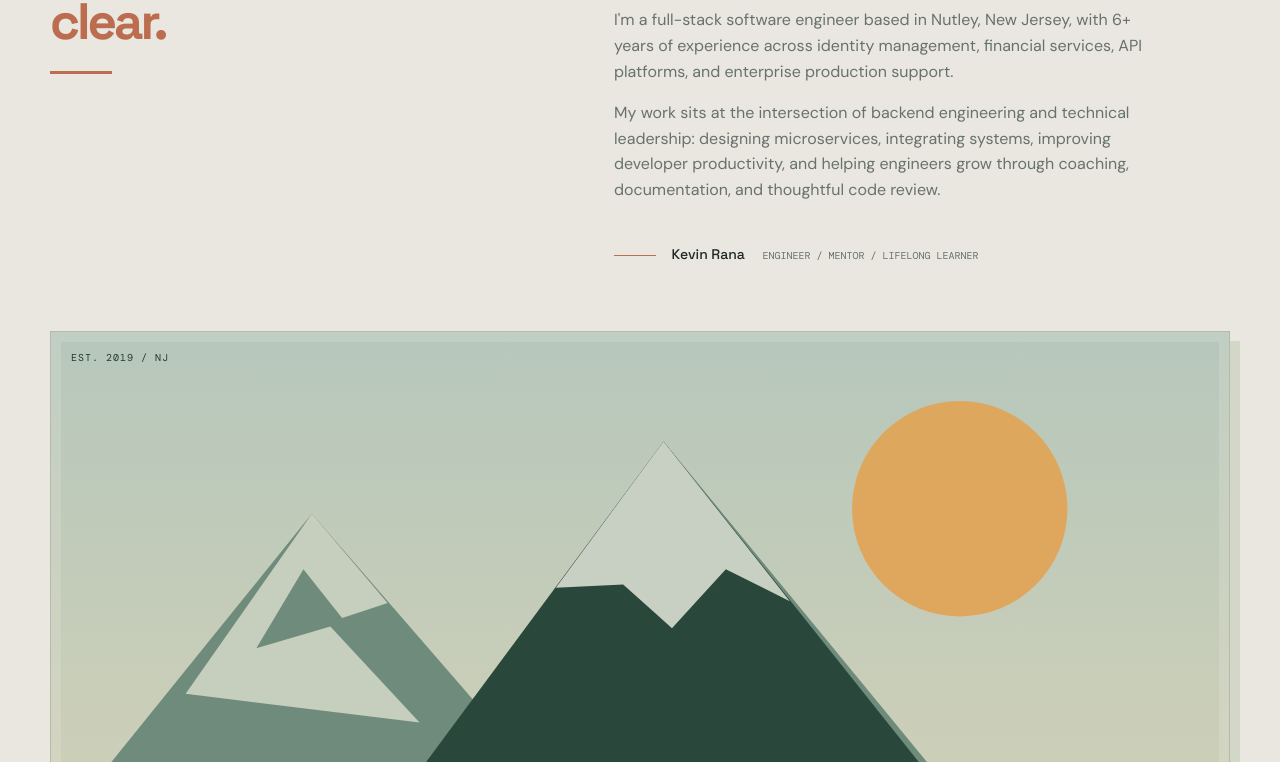
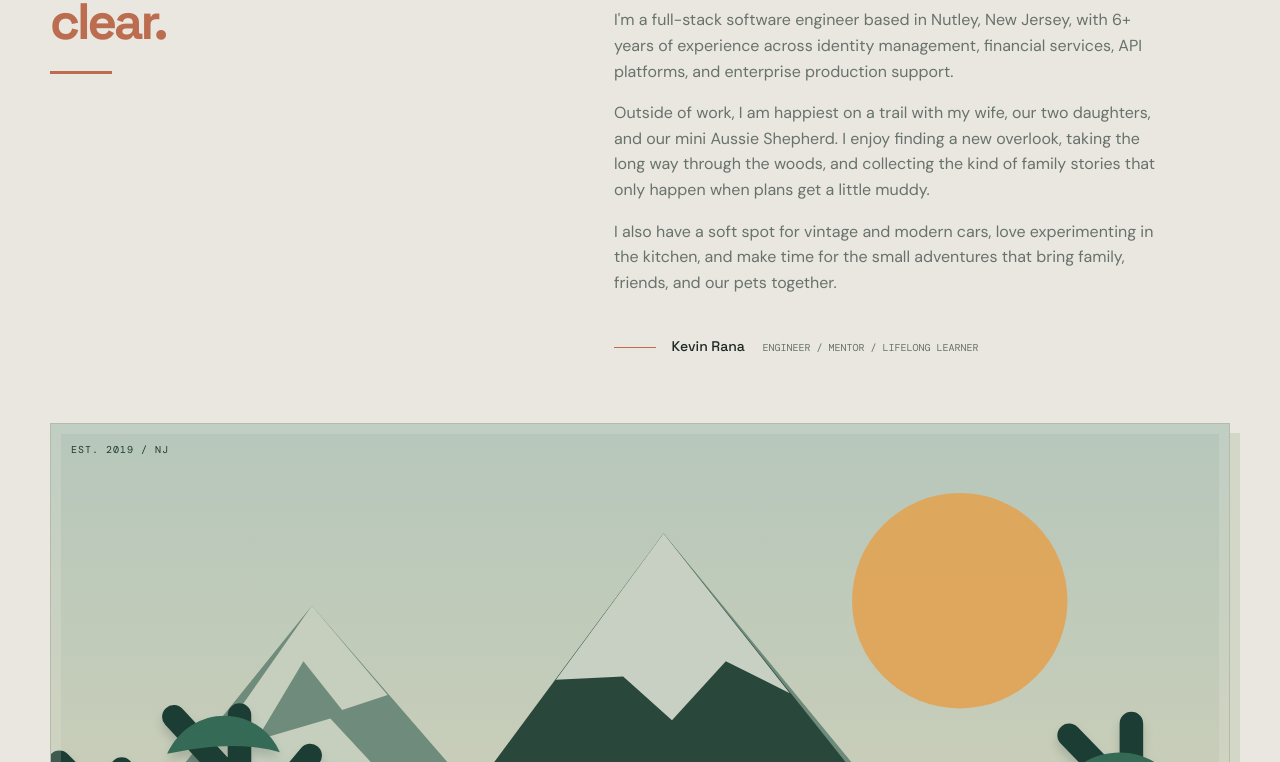
Before and after one commit to Kevrana/portfolio-website-v2, a plain HTML site: page index.html in a window 1280 px wide. Shown: the part 1418-2180 px from the top of the page. Drawn offline with nearby package versions, Linux system fonts and the light colour scheme.

Commit message:
Refine family illustration and about copy
Co-authored-by: Copilot App <223556219+Copilot@users.noreply.github.com>

```diff
--- a/index.html
+++ b/index.html
@@ -69,6 +69,11 @@
               <path d="M0 341c180-37 331 17 700-31v210H0Z" fill="#607c68"/>
               <path d="M0 420c140-70 305-69 448-37 76 18 157 5 252-20v157H0Z" fill="#314f42"/>
               <path d="M296 520c-21-64 16-111 88-149 56-30 102-45 148-57 40-11 70-27 95-47 15 67 22 147 27 253Z" fill="url(#trail)" opacity=".9"/>
+              <g class="woods" aria-hidden="true">
+                <path d="M42 407V205m0 33-37-37m37 62 35-43M112 414V173m0 43-39-42m39 73 42-50M642 414V178m0 45-37-38m37 72 41-47" fill="none" stroke="#1c3d33" stroke-width="14" stroke-linecap="round"/>
+                <path d="M11 229c18-33 63-32 77 2-24-7-51-4-77-2Zm61 25c17-34 63-35 79-3-25-4-52-2-79 3Zm-3-58c14-30 54-30 67-1-21-6-44-4-67 1ZM597 220c15-32 58-33 74-3-24-5-49-4-74 3Zm35 39c18-34 61-31 76 1-23-6-50-6-76-1Z" fill="#356b56"/>
+                <path d="M25 408c35-19 63-13 92 0m-49 18c35-14 72-11 103 2m428-25c29-19 61-17 88 0" fill="none" stroke="#a6b89f" stroke-width="3" stroke-linecap="round" opacity=".65"/>
+              </g>
               <g class="hiker kevin" transform="translate(252 282)">
                 <circle cx="29" cy="20" r="18" fill="#a66d51"/><path d="M10 18c5-22 35-28 43-1-13-8-28-7-43 1Z" fill="#27302d"/>
                 <path d="M13 45h34l21 88H0Z" fill="#2f3d3b"/><path d="m15 52-26 48 13 6 29-39m17-12 27 41-12 7-27-36" fill="#a66d51"/>
@@ -120,11 +125,12 @@
             </div>
             <p class="lead">Cloud-native architecture, maintainable code, and teams that ship with confidence.</p>
             <p>I'm a full-stack software engineer based in Nutley, New Jersey, with 6+ years of experience across identity management, financial services, API platforms, and enterprise production support.</p>
-            <p>My work sits at the intersection of backend engineering and technical leadership: designing microservices, integrating systems, improving developer productivity, and helping engineers grow through coaching, documentation, and thoughtful code review.</p>
+            <p>Outside of work, I am happiest on a trail with my wife, our two daughters, and our mini Aussie Shepherd. I enjoy finding a new overlook, taking the long way through the woods, and collecting the kind of family stories that only happen when plans get a little muddy.</p>
+            <p>I also have a soft spot for vintage and modern cars, love experimenting in the kitchen, and make time for the small adventures that bring family, friends, and our pets together.</p>
             <div class="about-signature"><span class="signature-line"></span> Kevin Rana <span class="signature-note">engineer / mentor / lifelong learner</span></div>
           </div>
         </div>
-        <div class="container family-story reveal" id="family-story" aria-label="Comic-book style family hiking illustration"></div>
+        <div class="container family-story reveal" id="family-story" aria-label="Comic-book style illustration of Kevin, his wife, two daughters, and their dog hiking through the woods with mountains behind them"></div>
       </section>
 
       <section class="skills section-shell section-dark" id="skills">
--- a/style.css
+++ b/style.css
@@ -88,7 +88,10 @@ em { color: var(--rust); font-style: normal; }
 .reveal { opacity: 0; transform: translateY(24px); transition: opacity .8s ease, transform .8s ease; }.reveal.is-visible { opacity: 1; transform: translateY(0); }.reveal-delay { transition-delay: .12s; }
 .family-art { background: #d6d8c7; }
 .family-scene { display: block; width: 100%; height: 100%; min-height: 490px; }
-.family-scene .hiker, .family-scene .trail-dog { filter: drop-shadow(0 5px 3px rgba(21,43,37,.2)); }
+.family-scene .hiker, .family-scene .trail-dog { filter: drop-shadow(0 5px 3px rgba(21,43,37,.2)); stroke: #243b34; stroke-linecap: round; stroke-linejoin: round; paint-order: stroke fill; stroke-width: 1.5px; }
+.family-scene .hiker path, .family-scene .trail-dog path { stroke-linecap: round; stroke-linejoin: round; paint-order: stroke fill; }
+.family-scene .woods { filter: drop-shadow(0 4px 3px rgba(21,43,37,.18)); }
+.family-scene .woods path { stroke-linecap: round; stroke-linejoin: round; }
 .family-story { position: relative; min-height: 390px; margin-top: 68px; overflow: hidden; border: 1px solid rgba(31,58,49,.18); background: #d6d8c7; box-shadow: 10px 10px 0 rgba(166,184,159,.35); }
 .family-story .family-scene { min-height: 390px; }
 .family-story .art-label { display: block; }
```
